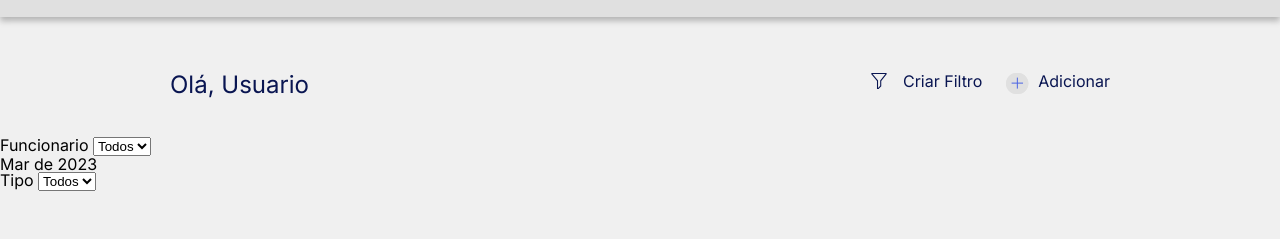
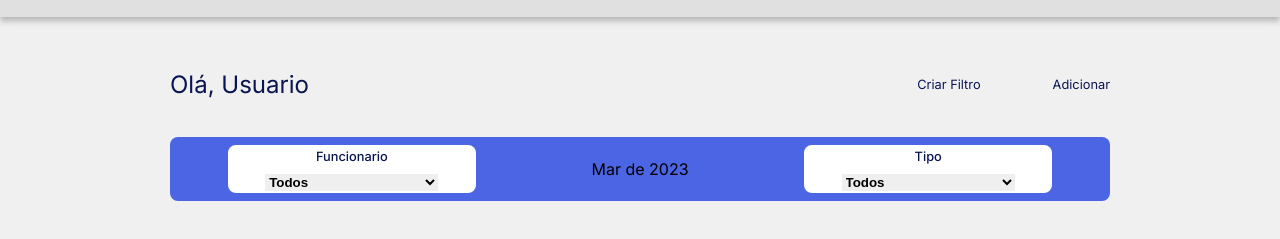
Before and after one commit to ClaudineiMartins/JRINFO-fibra, a plain HTML site: page index.html in a window 1280 px wide. Shown: the part 63-302 px from the top of the page. Drawn offline with Linux system fonts and the light colour scheme.

Commit message:
Update filter.css

```diff
--- a/assets/filter.css
+++ b/assets/filter.css
@@ -4,7 +4,7 @@
     width: 940px;
     display: flex;
     justify-content: space-between;
-    gap: 1.5em;
+    gap: 4.5em;
 
 }
 .dashboard--boasVindas__titulo{
@@ -16,23 +16,84 @@
     color: var(--corDaFontePrincipal);
     display: flex;
     gap: .5em;
+    font-size: .8em;
+    cursor: pointer;
+    border: none;
+    align-items: center;
 
 }
+.fa-circle-plus,.fa-filter{
+    color: var(--corDeDestaque);
+}
+
 .dashboard--boasVindas__filtro{
     margin-left: auto;
 }
-.dashboard--boasVindas__filtro::before, .dashboard--boasVindas__adicionar::before{
-    background-image: url("/assets/imgs/filter.svg");
+
+.filter__container{
+
+    justify-content: space-around;
+    align-items: center;
+    display: flex;
+    border-radius: 8px;
+    margin: 0 auto;
+    width: 940px;
+    height: 4em;
+    background-color: var(--corDeDestaque);
+}
+.filter__container--invisivel{
+    /* display: none; */
+}
+.filter__container--opcao{
+    box-sizing: border-box;
+    padding: .4em;
+    display: flex;
+    gap: .6em;
+    flex-direction: column;
+    border-radius: 8px;
+    background-color: var(--corDasSessoes);
+    width: 15.5em;
+    height: 3em;
+}
+.filter__container--opcao__titulo{
+    font-weight: 500;
+    color: var(--corDaFontePrincipal);
+    font-size: .8em;
+    text-align: center;
+}
+.filter__container--opcao__dropdown{
+    border: none;
+    width: 13em;
+    margin: 0 auto;
+    font-weight: 700;
+}
+.filter__container--periodo{
+    display: flex;
+    align-items: center;
+    justify-content: center;
+    gap: .8em;
+}
+.filter__container--periodo__mesAnterior, .filter__container--periodo__mesPosterior {
+    width: 1.8em;
+    height: 1.8em;
+    background-repeat: no-repeat;
+    background-position: center;
+    border: none;
+    border-radius: 50px;
+    cursor: pointer;
+}
+.filter__container--periodo__mesAnterior{
+    background-image: url("/assets/imgs/icon_arrow-leftsvg.svg");
 
 }
-.dashboard--boasVindas__filtro::before,.dashboard--boasVindas__adicionar::before{
-    display: inline-block;
-    content: "";
-    width: 1.5em;
-    background-repeat: no-repeat;
+.filter__container--periodo__mesPosterior{
+    background-image: url("/assets/imgs/icon\ arrow\ rigth.svg");
+
 }
+.filter__container--periodo__mes{
+    font-size: .9em;
+    font-weight: 700;
+    color: var(--corFonte_secundaria);
+    gap: .8em;
 
-.dashboard--boasVindas__adicionar::before{
-
-background-image: url("/assets/imgs/icon-adicionar.svg");
 }
```
